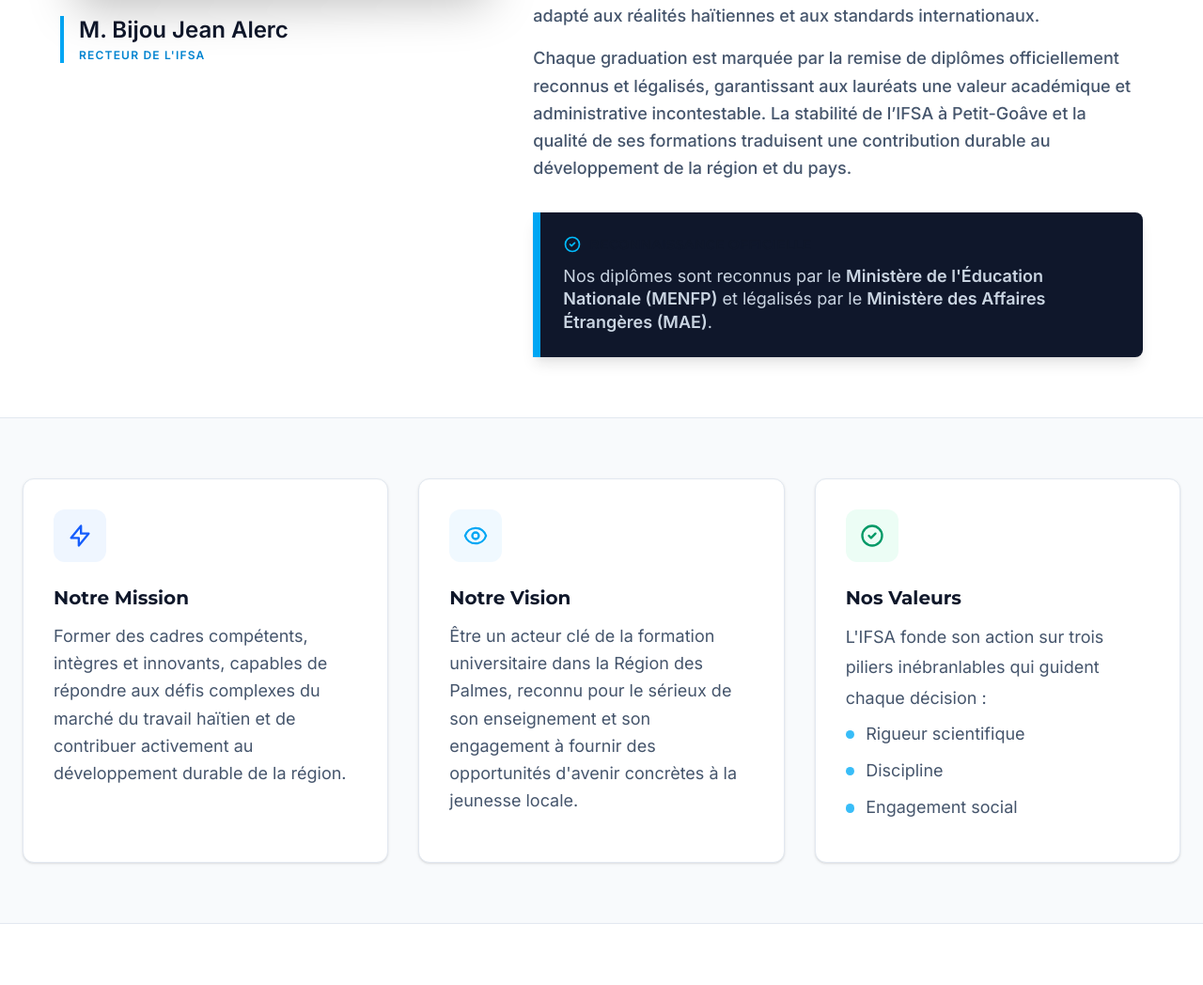
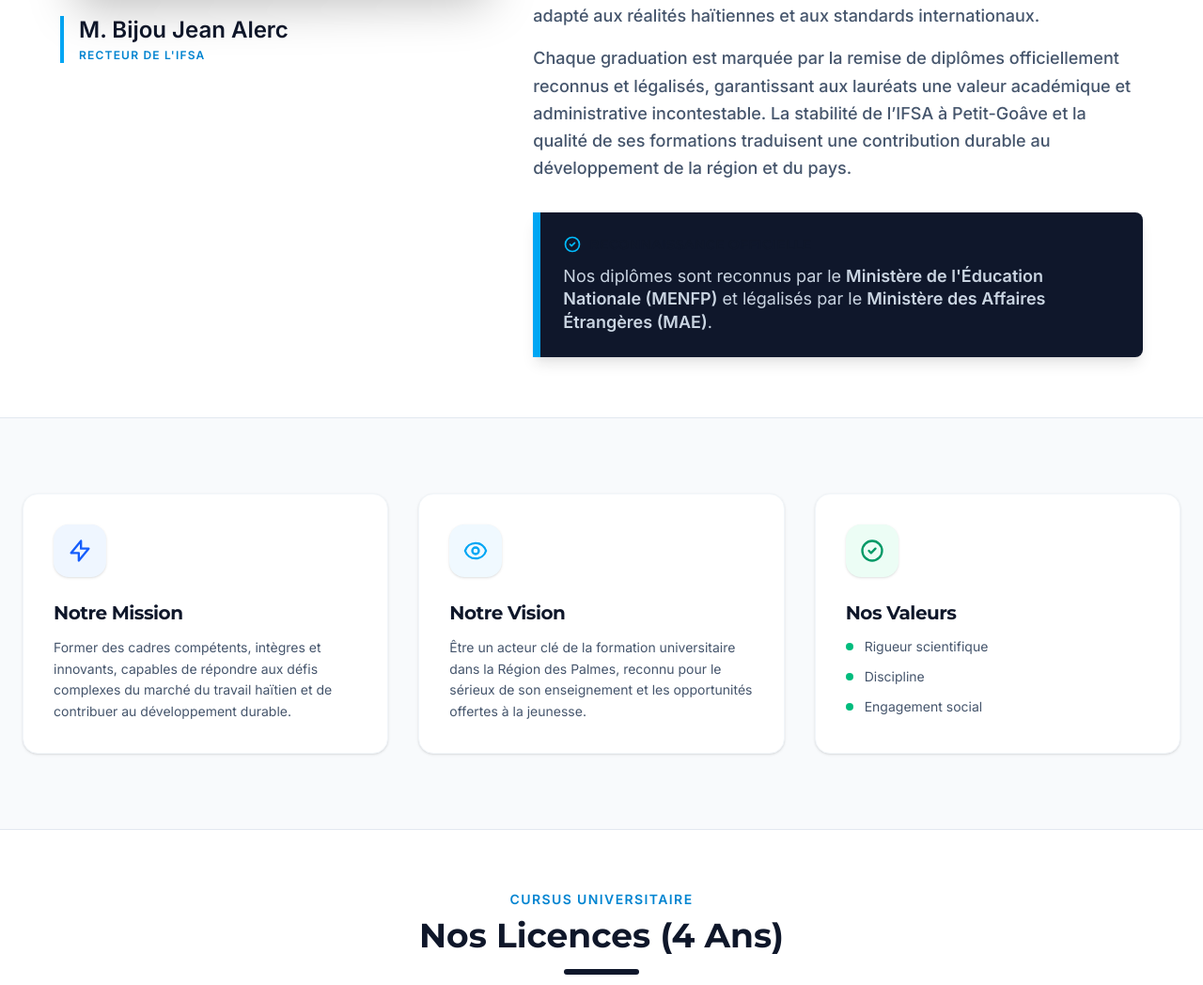
Before and after one commit to EDO-create/IFSA-admissiom, a Django app: page / in a window 1280 px wide. Shown: the part 1493-2541 px from the top of the page at 94% size. Run offline with Django 5.2, Linux system fonts and the light colour scheme.

Commit message:
Update index.html

```diff
--- a/form/templates/index.html
+++ b/form/templates/index.html
@@ -138,6 +138,15 @@
         }
         .tab-content.active {
             display: block;
+        }
+        @keyframes fadeIn {
+            from { opacity: 0; transform: translateY(5px); }
+            to { opacity: 1; transform: translateY(0); }
+        }
+
+        /* Animation simple pour le changement d'onglet */
+    .animate-fade-in {
+        animation: fadeIn 0.3s ease-out forwards;
     }
     @keyframes fadeIn {
         from { opacity: 0; transform: translateY(5px); }
@@ -336,100 +345,103 @@
             </section>
 
             <!-- Identité Institutionnelle (Mission / Vision / Valeurs) -->
-            <!-- Sur PC : Grid 3 colonnes. Sur Mobile : Tabs (Onglets) -->
-            <section class="py-16 bg-slate-50 fade-in-section border-b border-slate-200">
-                <div class="container mx-auto px-6">
+<section class="py-12 md:py-20 bg-slate-50 border-b border-slate-200">
+    <div class="container mx-auto px-4 md:px-6">
 
-                    <!-- VERSION PC (Visible uniquement sur MD et plus) -->
+        <!-- ================= VERSION PC (Grid 3 colonnes) ================= -->
         <div class="hidden md:grid md:grid-cols-3 gap-8">
-                        <!-- Mission -->
-                        <div class="bg-white p-8 rounded-xl shadow-sm border border-slate-200 hover:border-sky-300 transition duration-300 group">
-                            <div class="w-14 h-14 bg-blue-50 rounded-xl flex items-center justify-center mb-6 text-blue-600 group-hover:bg-blue-600 group-hover:text-white transition">
+
+            <!-- Carte Mission -->
+            <div class="bg-white p-8 rounded-2xl shadow-sm border border-slate-100 hover:shadow-xl hover:border-blue-200 hover:-translate-y-2 transition-all duration-300 group">
+                <div class="w-14 h-14 bg-blue-50 rounded-2xl flex items-center justify-center mb-6 text-blue-600 group-hover:scale-110 transition duration-300 shadow-sm">
                     <svg class="w-7 h-7" fill="none" stroke="currentColor" viewBox="0 0 24 24"><path stroke-linecap="round" stroke-linejoin="round" stroke-width="2" d="M13 10V3L4 14h7v7l9-11h-7z"></path></svg>
                 </div>
-                            <h3 class="text-xl font-bold text-slate-900 mb-3 font-heading">Notre Mission</h3>
-                            <p class="text-slate-600 text-lg leading-relaxed">
-                                Former des cadres compétents, intègres et innovants, capables de répondre aux défis complexes du marché du travail haïtien et de contribuer activement au développement durable de la région.
+                <h3 class="text-xl font-bold text-slate-900 mb-3 tracking-tight">Notre Mission</h3>
+                <p class="text-slate-600 leading-relaxed text-sm">
+                    Former des cadres compétents, intègres et innovants, capables de répondre aux défis complexes du marché du travail haïtien et de contribuer au développement durable.
                 </p>
             </div>
 
-                        <!-- Vision -->
-                        <div class="bg-white p-8 rounded-xl shadow-sm border border-slate-200 hover:border-sky-300 transition duration-300 group">
-                            <div class="w-14 h-14 bg-sky-50 rounded-xl flex items-center justify-center mb-6 text-sky-500 group-hover:bg-sky-500 group-hover:text-white transition">
+            <!-- Carte Vision -->
+            <div class="bg-white p-8 rounded-2xl shadow-sm border border-slate-100 hover:shadow-xl hover:border-sky-200 hover:-translate-y-2 transition-all duration-300 group">
+                <div class="w-14 h-14 bg-sky-50 rounded-2xl flex items-center justify-center mb-6 text-sky-500 group-hover:scale-110 transition duration-300 shadow-sm">
                     <svg class="w-7 h-7" fill="none" stroke="currentColor" viewBox="0 0 24 24"><path stroke-linecap="round" stroke-linejoin="round" stroke-width="2" d="M15 12a3 3 0 11-6 0 3 3 0 016 0z"></path><path stroke-linecap="round" stroke-linejoin="round" stroke-width="2" d="M2.458 12C3.732 7.943 7.523 5 12 5c4.478 0 8.268 2.943 9.542 7-1.274 4.057-5.064 7-9.542 7-4.477 0-8.268-2.943-9.542-7z"></path></svg>
                 </div>
-                            <h3 class="text-xl font-bold text-slate-900 mb-3 font-heading">Notre Vision</h3>
-                            <p class="text-slate-600 text-lg leading-relaxed">
-                                Être un acteur clé de la formation universitaire dans la Région des Palmes, reconnu pour le sérieux de son enseignement et son engagement à fournir des opportunités d'avenir concrètes à la jeunesse locale.
+                <h3 class="text-xl font-bold text-slate-900 mb-3 tracking-tight">Notre Vision</h3>
+                <p class="text-slate-600 leading-relaxed text-sm">
+                    Être un acteur clé de la formation universitaire dans la Région des Palmes, reconnu pour le sérieux de son enseignement et les opportunités offertes à la jeunesse.
                 </p>
             </div>
 
-                        <!-- Valeurs -->
-                        <div class="bg-white p-8 rounded-xl shadow-sm border border-slate-200 hover:border-sky-300 transition duration-300 group">
-                            <div class="w-14 h-14 bg-emerald-50 rounded-xl flex items-center justify-center mb-6 text-emerald-600 group-hover:bg-emerald-600 group-hover:text-white transition">
+            <!-- Carte Valeurs -->
+            <div class="bg-white p-8 rounded-2xl shadow-sm border border-slate-100 hover:shadow-xl hover:border-emerald-200 hover:-translate-y-2 transition-all duration-300 group">
+                <div class="w-14 h-14 bg-emerald-50 rounded-2xl flex items-center justify-center mb-6 text-emerald-600 group-hover:scale-110 transition duration-300 shadow-sm">
                     <svg class="w-7 h-7" fill="none" stroke="currentColor" viewBox="0 0 24 24"><path stroke-linecap="round" stroke-linejoin="round" stroke-width="2" d="M9 12l2 2 4-4m6 2a9 9 0 11-18 0 9 9 0 0118 0z"></path></svg>
                 </div>
-                            <h3 class="text-xl font-bold text-slate-900 mb-3 font-heading">Nos Valeurs</h3>
-                            <p class="text-slate-600 mb-2">L'IFSA fonde son action sur trois piliers inébranlables qui guident chaque décision :</p>
-                            <ul class="text-slate-600 text-lg space-y-2 list-fix">
-                                <li><span class="bullet bg-emerald-500"></span>Rigueur scientifique</li>
-                                <li><span class="bullet bg-emerald-500"></span>Discipline</li>
-                                <li><span class="bullet bg-emerald-500"></span>Engagement social</li>
+                <h3 class="text-xl font-bold text-slate-900 mb-3 tracking-tight">Nos Valeurs</h3>
+                <ul class="space-y-3">
+                    <li class="flex items-center text-slate-600 text-sm"><span class="w-2 h-2 rounded-full bg-emerald-500 mr-3"></span>Rigueur scientifique</li>
+                    <li class="flex items-center text-slate-600 text-sm"><span class="w-2 h-2 rounded-full bg-emerald-500 mr-3"></span>Discipline</li>
+                    <li class="flex items-center text-slate-600 text-sm"><span class="w-2 h-2 rounded-full bg-emerald-500 mr-3"></span>Engagement social</li>
                 </ul>
             </div>
         </div>
 
-                    <!-- VERSION MOBILE (TABS) -->
-                    <div class="md:hidden bg-white rounded-xl shadow-lg border border-slate-200 overflow-hidden max-w-md mx-auto">
-                        <!-- Tab Headers -->
-                        <div class="flex border-b border-slate-100 bg-slate-50">
-                            <button onclick="openTab('mission')" id="btn-mission" class="tab-btn flex-1 active">Mission</button>
-                            <button onclick="openTab('vision')" id="btn-vision" class="tab-btn flex-1">Vision</button>
-                            <button onclick="openTab('valeurs')" id="btn-valeurs" class="tab-btn flex-1">Valeurs</button>
+        <!-- ================= VERSION MOBILE (Compact Tabs) ================= -->
+        <div class="md:hidden max-w-sm mx-auto">
+            <div class="bg-white rounded-2xl shadow-lg border border-slate-100 overflow-hidden">
+
+                <!-- Header des Onglets (Style "Pill") -->
+                <div class="bg-slate-50 p-2 flex gap-1">
+                    <button onclick="switchTab('mission')" id="btn-mission" class="tab-btn flex-1 py-2 text-xs font-bold uppercase tracking-wide rounded-xl transition-all duration-200 bg-white text-blue-600 shadow-sm ring-1 ring-slate-200">
+                        Mission
+                    </button>
+                    <button onclick="switchTab('vision')" id="btn-vision" class="tab-btn flex-1 py-2 text-xs font-bold uppercase tracking-wide rounded-xl transition-all duration-200 text-slate-500 hover:bg-white/50">
+                        Vision
+                    </button>
+                    <button onclick="switchTab('valeurs')" id="btn-valeurs" class="tab-btn flex-1 py-2 text-xs font-bold uppercase tracking-wide rounded-xl transition-all duration-200 text-slate-500 hover:bg-white/50">
+                        Valeurs
+                    </button>
                 </div>
 
-                        <!-- Tab Contents -->
-                        <div class="p-6 min-h-[200px]">
-                            <!-- Content Mission -->
-                            <div id="tab-mission" class="tab-content active">
-                                <div class="flex flex-col items-center text-center">
-                                    <div class="w-12 h-12 bg-blue-50 rounded-full flex items-center justify-center mb-4 text-blue-600">
+                <!-- Contenu des Onglets -->
+                <div class="p-6 text-center min-h-[220px] flex flex-col justify-center items-center">
+
+                    <!-- Contenu Mission -->
+                    <div id="content-mission" class="tab-content animate-fade-in">
+                        <div class="w-12 h-12 bg-blue-50 rounded-full flex items-center justify-center mx-auto mb-4 text-blue-600">
                             <svg class="w-6 h-6" fill="none" stroke="currentColor" viewBox="0 0 24 24"><path stroke-linecap="round" stroke-linejoin="round" stroke-width="2" d="M13 10V3L4 14h7v7l9-11h-7z"></path></svg>
                         </div>
-                                    <h3 class="text-lg font-bold text-slate-900 mb-2">Notre Mission</h3>
-                                    <p class="text-slate-600">Former des cadres compétents, intègres et innovants, capables de répondre aux défis complexes du marché du travail haïtien et de contribuer activement au développement durable de la région.</p>
-                                </div>
+                        <p class="text-slate-600 text-sm leading-relaxed">
+                            Former des cadres compétents et intègres pour répondre aux défis du marché haïtien et contribuer au développement durable.
+                        </p>
                     </div>
 
-                            <!-- Content Vision -->
-                            <div id="tab-vision" class="tab-content">
-                                <div class="flex flex-col items-center text-center">
-                                    <div class="w-12 h-12 bg-sky-50 rounded-full flex items-center justify-center mb-4 text-sky-500">
+                    <!-- Contenu Vision (Caché par défaut) -->
+                    <div id="content-vision" class="tab-content hidden animate-fade-in">
+                        <div class="w-12 h-12 bg-sky-50 rounded-full flex items-center justify-center mx-auto mb-4 text-sky-500">
                             <svg class="w-6 h-6" fill="none" stroke="currentColor" viewBox="0 0 24 24"><path stroke-linecap="round" stroke-linejoin="round" stroke-width="2" d="M15 12a3 3 0 11-6 0 3 3 0 016 0z"></path><path stroke-linecap="round" stroke-linejoin="round" stroke-width="2" d="M2.458 12C3.732 7.943 7.523 5 12 5c4.478 0 8.268 2.943 9.542 7-1.274 4.057-5.064 7-9.542 7-4.477 0-8.268-2.943-9.542-7z"></path></svg>
                         </div>
-                                    <h3 class="text-lg font-bold text-slate-900 mb-2">Notre Vision</h3>
-                                    <p class="text-slate-600">Être un acteur clé de la formation universitaire dans la Région des Palmes, reconnu pour le sérieux de son enseignement et son engagement à fournir des opportunités d'avenir concrètes à la jeunesse locale.</p>
-                                </div>
+                        <p class="text-slate-600 text-sm leading-relaxed">
+                            Être la référence universitaire dans la Région des Palmes pour la qualité de l'enseignement et l'insertion professionnelle.
+                        </p>
                     </div>
 
-                            <!-- Content Valeurs -->
-                            <div id="tab-valeurs" class="tab-content">
-                                <div class="flex flex-col items-center text-center">
-                                    <div class="w-12 h-12 bg-emerald-50 rounded-full flex items-center justify-center mb-4 text-emerald-600">
+                    <!-- Contenu Valeurs (Caché par défaut) -->
+                    <div id="content-valeurs" class="tab-content hidden animate-fade-in">
+                        <div class="w-12 h-12 bg-emerald-50 rounded-full flex items-center justify-center mx-auto mb-4 text-emerald-600">
                             <svg class="w-6 h-6" fill="none" stroke="currentColor" viewBox="0 0 24 24"><path stroke-linecap="round" stroke-linejoin="round" stroke-width="2" d="M9 12l2 2 4-4m6 2a9 9 0 11-18 0 9 9 0 0118 0z"></path></svg>
                         </div>
-                                    <h3 class="text-lg font-bold text-slate-900 mb-2">Nos Valeurs</h3>
-                                    <p class="text-slate-600 mb-2">L'IFSA fonde son action sur trois piliers inébranlables qui guident chaque décision :</p>
-                                    <ul class="text-slate-600 text-left space-y-2 list-fix inline-block">
-                                        <li><span class="bullet bg-emerald-500"></span>Rigueur scientifique</li>
-                                        <li><span class="bullet bg-emerald-500"></span>Discipline</li>
-                                        <li><span class="bullet bg-emerald-500"></span>Engagement social</li>
+                        <ul class="text-left inline-block space-y-2">
+                            <li class="flex items-center text-slate-600 text-sm"><span class="w-2 h-2 rounded-full bg-emerald-500 mr-3"></span>Rigueur scientifique</li>
+                            <li class="flex items-center text-slate-600 text-sm"><span class="w-2 h-2 rounded-full bg-emerald-500 mr-3"></span>Discipline</li>
+                            <li class="flex items-center text-slate-600 text-sm"><span class="w-2 h-2 rounded-full bg-emerald-500 mr-3"></span>Engagement social</li>
                         </ul>
+                    </div>
+
                 </div>
             </div>
         </div>
-                    </div>
-
     </div>
 </section>
 
@@ -1000,5 +1012,31 @@
     </script>
     <script type="text/javascript" src="//translate.google.com/translate_a/element.js?cb=googleTranslateElementInit"></script>
 
+    <!-- SCRIPT POUR LES ONGLETS (Ajoute ceci juste avant </body> ou dans ton fichier JS) -->
+<script>
+    function switchTab(tabName) {
+        // 1. Réinitialiser tous les boutons (Style inactif)
+        document.querySelectorAll('.tab-btn').forEach(btn => {
+            btn.className = "tab-btn flex-1 py-2 text-xs font-bold uppercase tracking-wide rounded-xl transition-all duration-200 text-slate-500 hover:bg-white/50";
+        });
+
+        // 2. Cacher tous les contenus
+        document.querySelectorAll('.tab-content').forEach(content => {
+            content.classList.add('hidden');
+        });
+
+        // 3. Activer le bouton cliqué (Style actif : Blanc + Ombre + Couleur spécifique)
+        const activeBtn = document.getElementById('btn-' + tabName);
+        let activeColorClass = "text-slate-900"; // Couleur par défaut
+        if(tabName === 'mission') activeColorClass = "text-blue-600";
+        if(tabName === 'vision') activeColorClass = "text-sky-500";
+        if(tabName === 'valeurs') activeColorClass = "text-emerald-600";
+
+        activeBtn.className = `tab-btn flex-1 py-2 text-xs font-bold uppercase tracking-wide rounded-xl transition-all duration-200 bg-white shadow-sm ring-1 ring-slate-200 ${activeColorClass}`;
+
+        // 4. Afficher le contenu correspondant
+        document.getElementById('content-' + tabName).classList.remove('hidden');
+    }
+</script>
 </body>
 </html>
```
Lines whose indentation alone changed are shown as unchanged.
